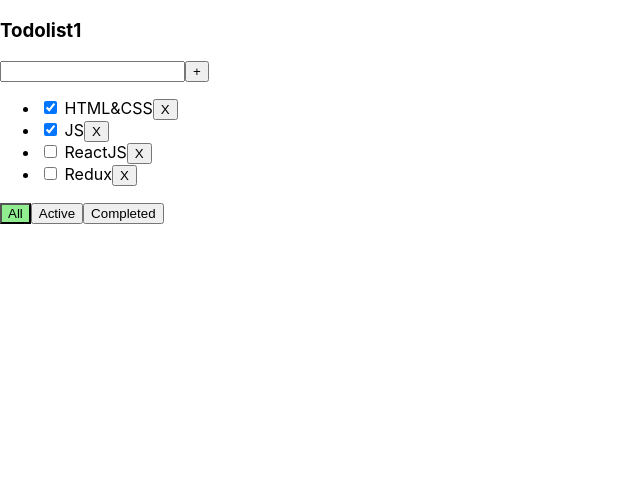
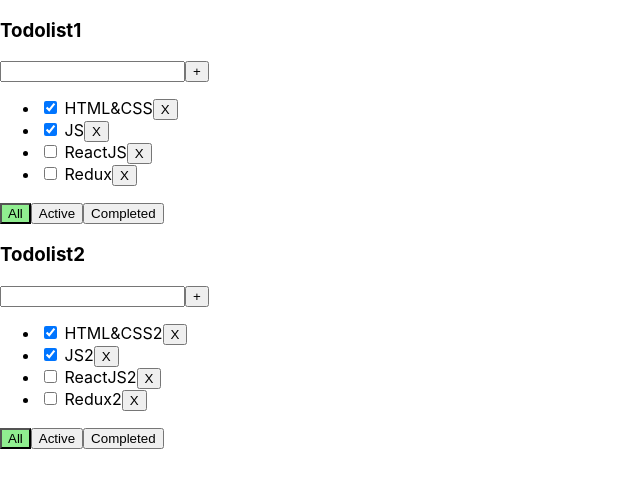
Before and after one commit to kdobrovolsky/lessonsTodolist, a React (Vite) app: page / in a window 1280 px wide. Shown: the top 488 px of the page, without its empty margins (0-640 px from the left). Built offline with nearby package versions, Linux system fonts and the light colour scheme.

Commit message:
add components createItemForm

```diff
--- a/src/App.tsx
+++ b/src/App.tsx
@@ -5,23 +5,61 @@
 
 export type FilterValues = "all" | "active" | "completed";
 
+export type TodolistsType = {
+  id: string
+  title: string
+  filter: FilterValues
+}
+
 export const App = () => {
-  const [tasks, setTasks] = useState([
+
+  const todolistID1 = v1();
+  const todolistID2 = v1();
+
+  const [todolists, setTodolists] = useState<TodolistsType[]>([
+    { id: todolistID1, title: "Todolist1", filter: "all" },
+    { id: todolistID2, title: "Todolist2", filter: "all" },
+  ]);
+
+  const [tasks, setTasks] = useState({
+    [todolistID1]: [
       { id: v1(), title: "HTML&CSS", isDone: true },
       { id: v1(), title: "JS", isDone: true },
       { id: v1(), title: "ReactJS", isDone: false },
       { id: v1(), title: "Redux", isDone: false },
-  ]);
+    ],
+    [todolistID2]: [
+      { id: v1(), title: "HTML&CSS2", isDone: true },
+      { id: v1(), title: "JS2", isDone: true },
+      { id: v1(), title: "ReactJS2", isDone: false },
+      { id: v1(), title: "Redux2", isDone: false },
+    ],
+  });
 
-  const [filter, setFilter] = useState<FilterValues>("all");
-
-  const deleteTasks = (taskId: string) => {
-    setTasks((prev) => prev.filter((t) => t.id !== taskId));
+  const deleteTasks = (todolistId: string,taskId: string) => {
+    setTasks({...tasks, [todolistId]: tasks[todolistId].filter(t=> t.id !== taskId)})
   };
 
+  const changeFilter = (todolistId:string,filter: FilterValues) => {
+    setTodolists(prev=> prev.map(t=> t.id === todolistId ? {...t, filter}:t))
+  };
+
+  const createTasks = (todolistId: string,title: string) => {
+    const newTask = { id: v1(), title, isDone: false };
+    setTasks({...tasks, [todolistId]:[newTask, ...tasks[todolistId]]});
+  };
+
+  const changeTaskStatus = (todolistId: string,taskId: string, isDone: boolean) => {
+    setTasks({...tasks, [todolistId]:tasks[todolistId].map(t=> t.id === taskId? {...t, isDone}: t)})
+  };
+
+  return (
+    <div>
+      {todolists.map((todolist) => {
+
         const changeFilterTasks = () => {
-    const filteredTasks = tasks;
-    switch (filter) {
+          const filteredTasks = tasks[todolist.id];
+          switch (todolist.filter) {
             case "active":
               return filteredTasks.filter((t) => !t.isDone);
             case "completed":
@@ -31,24 +69,12 @@
           }
         };
 
-  const changeFilter = (filter: FilterValues) => {
-    setFilter(filter);
-  };
-
-  const createTasks = (title: string) => {
-    const newTask = { id: v1(), title, isDone: false };
-    setTasks([newTask, ...tasks]);
-  };
-
-  const changeTaskStatus = (taskId: string, isDone: boolean) => {
-    const newState = tasks.map((t) => (t.id === taskId ? { ...t, isDone } : t));
-    setTasks(newState);
-  };
-
         return (
           <TodolistItem
-      title="Todolist1"
-      filter={filter}
+            id = {todolist.id}
+            key={todolist.id}
+            title= {todolist.title}
+            filter={todolist.filter}
             tasks={changeFilterTasks()}
             deleteTasks={deleteTasks}
             changeFilter={changeFilter}
@@ -56,4 +82,7 @@
             changeTaskStatus={changeTaskStatus}
           />
         );
+      })}
+    </div>
+  );
 };
--- /dev/null
+++ b/src/components/CreateItemForm.tsx
@@ -0,0 +1,47 @@
+import { ChangeEvent, useState,KeyboardEvent } from "react";
+import { Button } from "./ui/Button";
+
+export type CreateItemFormPropsType = {
+    addTask:(title: string) => void
+}
+
+
+export const CreateItemForm = ({addTask}: CreateItemFormPropsType) => {
+     const [taskTitle, setTaskTitle] = useState("");
+      const [error, setError] = useState<string | null>(null);
+
+      const onChangeInputHandler = (e: ChangeEvent<HTMLInputElement>) => {
+        setTaskTitle(e.currentTarget.value);
+        setError(null);
+      };
+
+      const onCreateNewTaskHandler = () => {
+        if (taskTitle.trim() !== "") {
+            addTask(taskTitle.trim());
+          setTaskTitle("");
+        } else {
+          setError("Title is requared");
+        }
+      };
+
+      const onKeyDownHandler = (e: KeyboardEvent<HTMLInputElement>) => {
+        if (e.key === "Enter" && taskTitle.trim() !== "") {
+            addTask(taskTitle.trim());
+          setTaskTitle("");
+        } else {
+          setError("Title is requared");
+        }
+      };
+
+    return(
+        <div>
+        <input
+          value={taskTitle}
+          onChange={onChangeInputHandler}
+          onKeyDown={onKeyDownHandler}
+        />
+        <Button title="+" onClick={onCreateNewTaskHandler} />
+        {error ? <div className="error-message">{error}</div> : ""}
+      </div>
+    )
+}
--- /dev/null
+++ b/src/components/EditableSpan.tsx
@@ -0,0 +1,5 @@
+
+
+export const EditableSpan = () => {
+
+}
--- a/src/components/TodolistsItem.tsx
+++ b/src/components/TodolistsItem.tsx
@@ -1,6 +1,7 @@
 import { ChangeEvent, useState, KeyboardEvent } from "react";
 import { FilterValues } from "../App";
 import { Button } from "./ui/Button";
+import { CreateItemForm } from "./CreateItemForm";
 
 export type TaskType = {
   id: string;
@@ -9,17 +10,19 @@
 };
 
 export type TodolistItemPropsType = {
-  title: string;
+  id: string
+    title: string;
   tasks: TaskType[];
   filter: FilterValues;
-  deleteTasks: (taskId: string) => void;
-  changeFilter: (filter: FilterValues) => void;
-  createTasks: (title: string) => void;
-  changeTaskStatus: (taskId: string, isDone: boolean) => void;
+  deleteTasks: (todolistId: string,taskId: string) => void;
+  changeFilter: (todolistId: string,filter: FilterValues) => void;
+  createTasks: (todolistId: string,title: string) => void;
+  changeTaskStatus: (todolistId: string,taskId: string, isDone: boolean) => void;
 };
 
 export const TodolistItem = ({
   title,
+  id,
   tasks,
   filter,
   deleteTasks,
@@ -27,54 +30,26 @@
   createTasks,
   changeTaskStatus,
 }: TodolistItemPropsType) => {
-  const [taskTitle, setTaskTitle] = useState("");
-  const [error, setError] = useState<string | null>(null);
 
-  const onChangeInputHandler = (e: ChangeEvent<HTMLInputElement>) => {
-    setTaskTitle(e.currentTarget.value);
-    setError(null);
-  };
-
-  const onCreateNewTaskHandler = () => {
-    if (taskTitle.trim() !== "") {
-      createTasks(taskTitle.trim());
-      setTaskTitle("");
-    } else {
-      setError("Title is requared");
+    const createTasksHandler = (title: string) => {
+        createTasks(id, title)
     }
-  };
-
-  const onKeyDownHandler = (e: KeyboardEvent<HTMLInputElement>) => {
-    if (e.key === "Enter" && taskTitle.trim() !== "") {
-      createTasks(taskTitle.trim());
-      setTaskTitle("");
-    } else {
-      setError("Title is requared");
-    }
-  };
 
   return (
     <div>
       <h3>{title}</h3>
-      <div>
-        <input
-          value={taskTitle}
-          onChange={onChangeInputHandler}
-          onKeyDown={onKeyDownHandler}
-        />
-        <Button title="+" onClick={onCreateNewTaskHandler} />
-        {error ? <div className="error-message">{error}</div> : ""}
-      </div>
+
+     <CreateItemForm addTask={createTasksHandler}/>
       <ul>
         {tasks.map((task) => {
           const deleteTasksHandler = () => {
-            deleteTasks(task.id);
+            deleteTasks(id,task.id);
           };
 
           const changeTaskStatusHandler = (
             e: ChangeEvent<HTMLInputElement>
           ) => {
-            changeTaskStatus(task.id, e.currentTarget.checked);
+            changeTaskStatus(id,task.id, e.currentTarget.checked);
           };
 
           return (
@@ -94,17 +69,17 @@
         <Button
           className={filter === "all" ? "active-filter" : ""}
           title="All"
-          onClick={() => changeFilter("all")}
+          onClick={() => changeFilter(id,"all")}
         />
         <Button
           className={filter === "active" ? "active-filter" : ""}
           title="Active"
-          onClick={() => changeFilter("active")}
+          onClick={() => changeFilter(id,"active")}
         />
         <Button
           className={filter === "completed" ? "active-filter" : ""}
           title="Completed"
-          onClick={() => changeFilter("completed")}
+          onClick={() => changeFilter(id,"completed")}
         />
       </div>
     </div>
```
Lines whose indentation alone changed are shown as unchanged.
